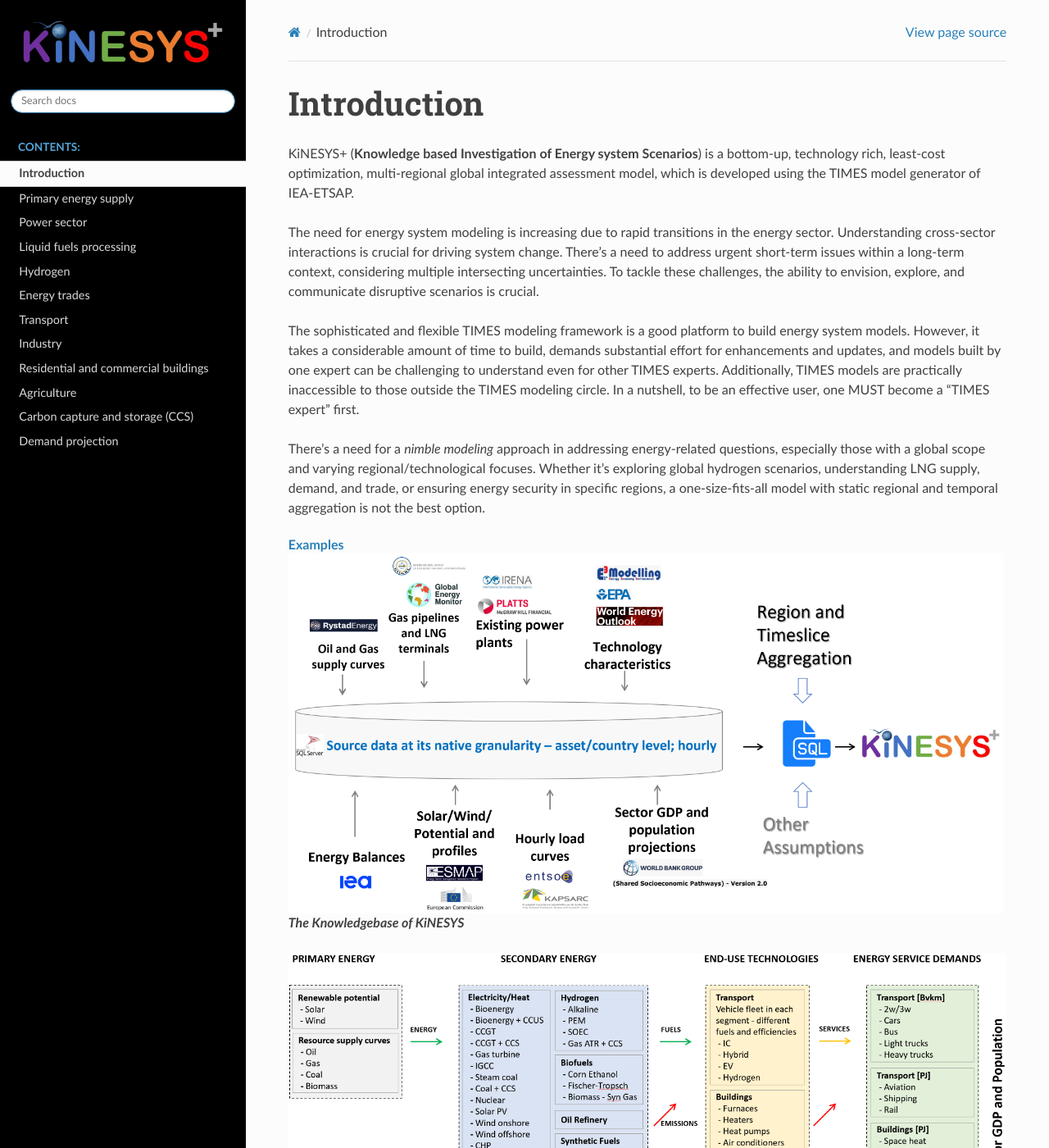
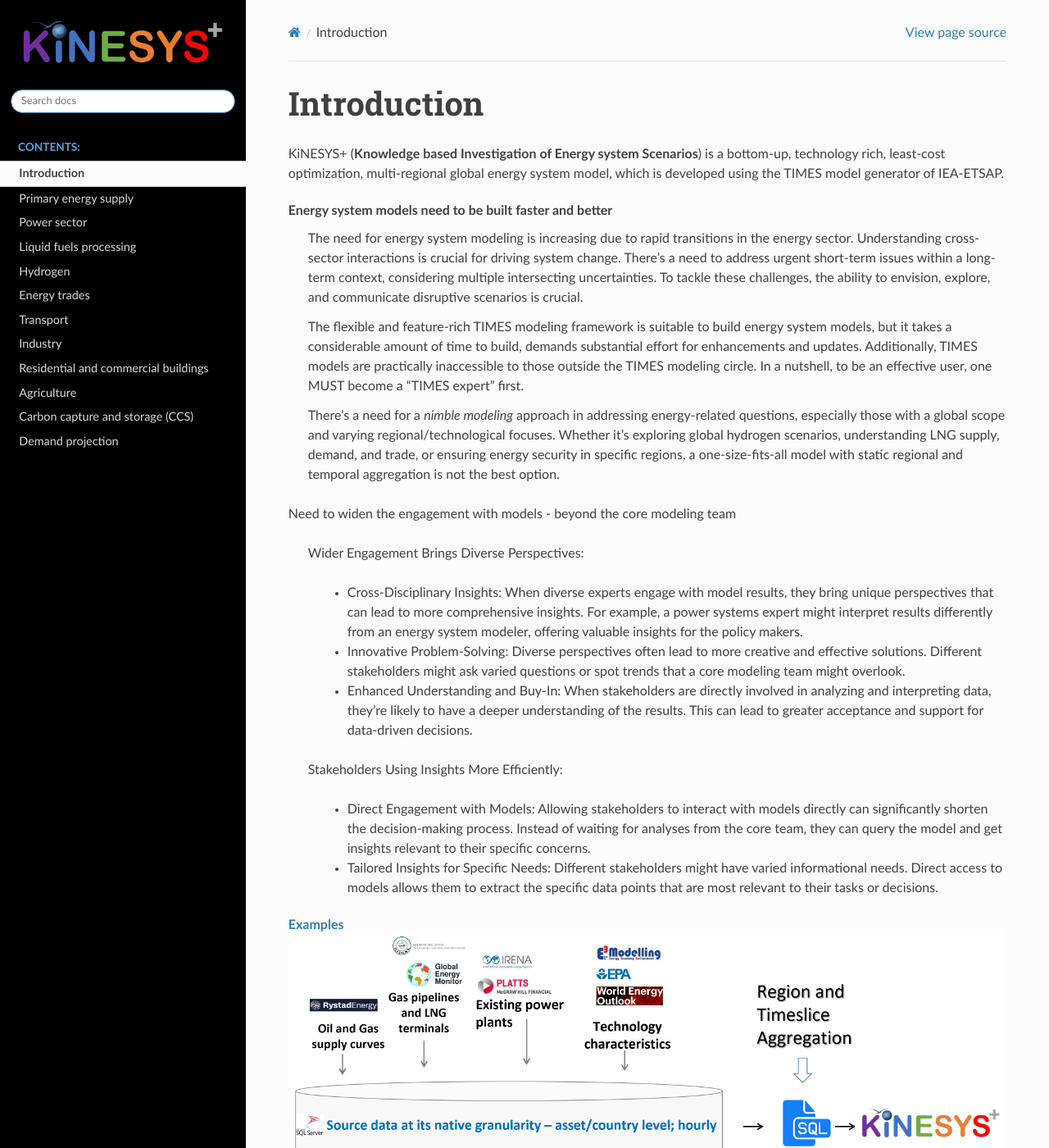
Before and after one commit to kanors-emr/Kinesys-documentation, a Sphinx documentation site: the page built from source/pages/introduction.rst, in a window 1280 px wide and 1400 px high. Shown: the whole window at 82% size. Built offline with Sphinx 7.4.7 and the Read the Docs theme 2.0.0, drawn with Linux system fonts in a browser that asks for light colours.

Commit message:
no message

```diff
--- a/source/pages/introduction.rst
+++ b/source/pages/introduction.rst
@@ -2,20 +2,34 @@
 Introduction
 ############
 
-KiNESYS+ (**Knowledge based Investigation of Energy system Scenarios**) is a bottom-up, technology rich, least-cost optimization, multi-regional global integrated assessment model,
+KiNESYS+ (**Knowledge based Investigation of Energy system Scenarios**) is a bottom-up, technology rich, least-cost optimization, multi-regional global energy system model,
 which is developed using the TIMES model generator of IEA-ETSAP.
 
-The need for energy system modeling is increasing due to rapid transitions in the energy sector. Understanding cross-sector interactions is crucial for driving system change.
-There's a need to address urgent short-term issues within a long-term context, considering multiple intersecting uncertainties. To tackle these challenges, the ability to envision,
-explore, and communicate disruptive scenarios is crucial.
+Energy system models need to be built faster and better
+    The need for energy system modeling is increasing due to rapid transitions in the energy sector. Understanding cross-sector interactions is crucial for driving system change.
+    There's a need to address urgent short-term issues within a long-term context, considering multiple intersecting uncertainties. To tackle these challenges, the ability to envision,
+    explore, and communicate disruptive scenarios is crucial.
 
-The sophisticated and flexible TIMES modeling framework is a good platform to build energy system models. However, it takes a considerable amount of time to build, demands substantial effort
-for enhancements and updates, and models built by one expert can be challenging to understand even for other TIMES experts. Additionally, TIMES models are practically inaccessible
-to those outside the TIMES modeling circle. In a nutshell, to be an effective user, one MUST become a "TIMES expert" first.
+    The flexible and feature-rich TIMES modeling framework is suitable to build energy system models, but it takes a considerable amount of time to build, demands substantial effort
+    for enhancements and updates. Additionally, TIMES models are practically inaccessible
+    to those outside the TIMES modeling circle. In a nutshell, to be an effective user, one MUST become a "TIMES expert" first.
 
-There's a need for a *nimble modeling* approach in addressing energy-related questions, especially those with a global scope and varying regional/technological focuses.
-Whether it's exploring global hydrogen scenarios, understanding LNG supply, demand, and trade, or ensuring energy security in specific regions,
-a one-size-fits-all model with static regional and temporal aggregation is not the best option.
+    There's a need for a *nimble modeling* approach in addressing energy-related questions, especially those with a global scope and varying regional/technological focuses.
+    Whether it's exploring global hydrogen scenarios, understanding LNG supply, demand, and trade, or ensuring energy security in specific regions,
+    a one-size-fits-all model with static regional and temporal aggregation is not the best option.
+
+Need to widen the engagement with models - beyond the core modeling team
+
+    Wider Engagement Brings Diverse Perspectives:
+
+        * Cross-Disciplinary Insights: When diverse experts engage with model results, they bring unique perspectives that can lead to more comprehensive insights. For example, a power systems expert might interpret results differently from an energy system modeler, offering valuable insights for the policy makers.
+        * Innovative Problem-Solving: Diverse perspectives often lead to more creative and effective solutions. Different stakeholders might ask varied questions or spot trends that a core modeling team might overlook.
+        * Enhanced Understanding and Buy-In: When stakeholders are directly involved in analyzing and interpreting data, they're likely to have a deeper understanding of the results. This can lead to greater acceptance and support for data-driven decisions.
+
+    Stakeholders Using Insights More Efficiently:
+
+        * Direct Engagement with Models: Allowing stakeholders to interact with models directly can significantly shorten the decision-making process. Instead of waiting for analyses from the core team, they can query the model and get insights relevant to their specific concerns.
+        * Tailored Insights for Specific Needs: Different stakeholders might have varied informational needs. Direct access to models allows them to extract the specific data points that are most relevant to their tasks or decisions.
 
 
 .. raw:: html
```
